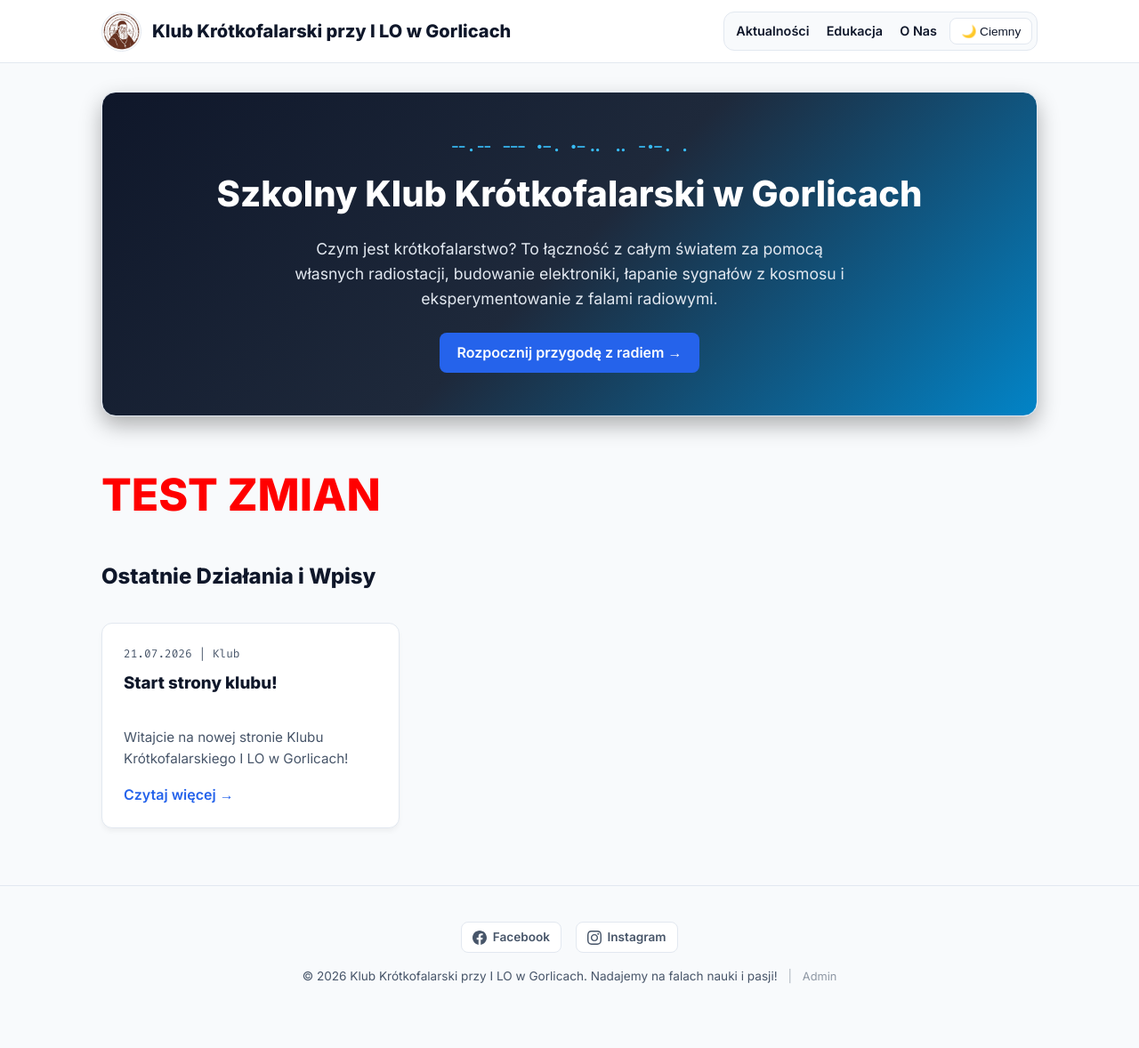
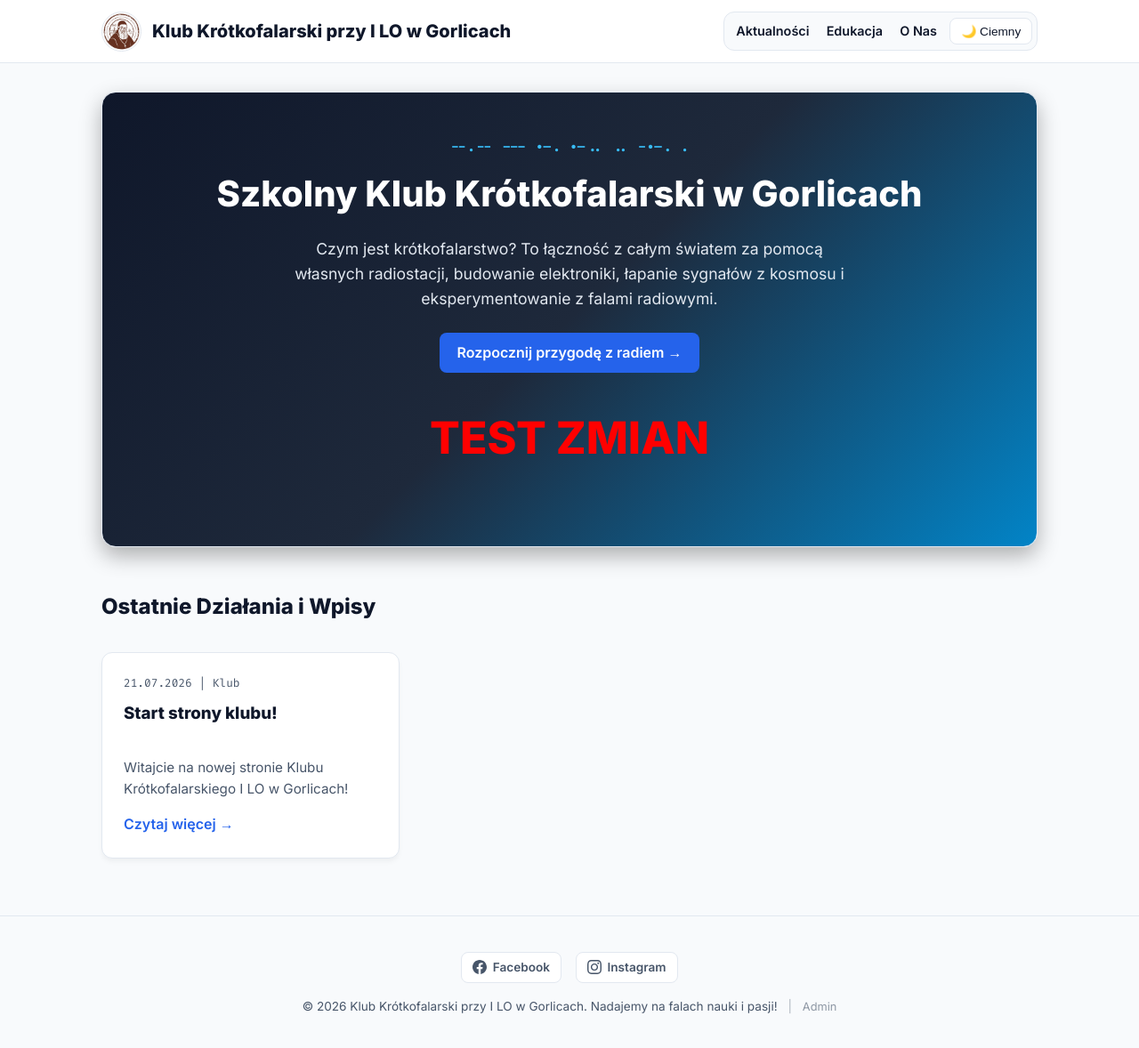
Before and after one commit to klub-kf-kromer/klub-kf-kromer.github.io, a Jekyll site: the page built from index.html, in a window 1280 px wide and 1183 px high. Shown: the top 1178 px of the window at 89% size. Built offline with Jekyll 4.4.1, drawn with Linux system fonts in a browser that asks for light colours.

Commit message:
Update index.html

```diff
--- a/index.html
+++ b/index.html
@@ -10,8 +10,9 @@ title: "Strona Główna"
     Czym jest krótkofalarstwo? To łączność z całym światem za pomocą własnych radiostacji, budowanie elektroniki, łapanie sygnałów z kosmosu i eksperymentowanie z falami radiowymi.
   </p>
   <a href="{{ '/edukacja/' | relative_url }}" class="btn">Rozpocznij przygodę z radiem &rarr;</a>
+  <h1 style="color: red; font-size: 50px;">TEST ZMIAN</h1>
 </div>
-<h1 style="color: red; font-size: 50px;">TEST ZMIAN</h1>
+
 <h2>Ostatnie Działania i Wpisy</h2>
 
 <div class="grid">
```
